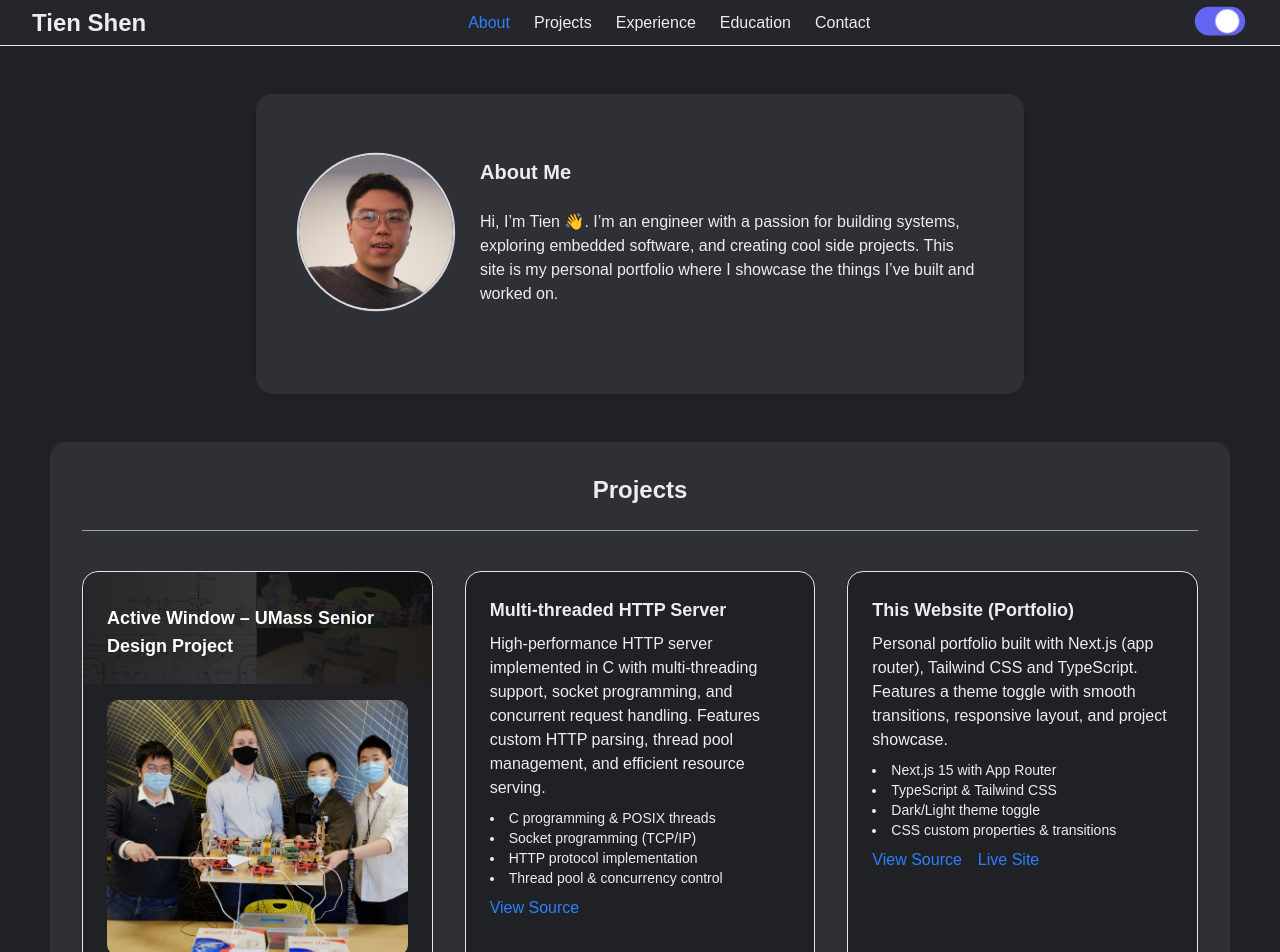
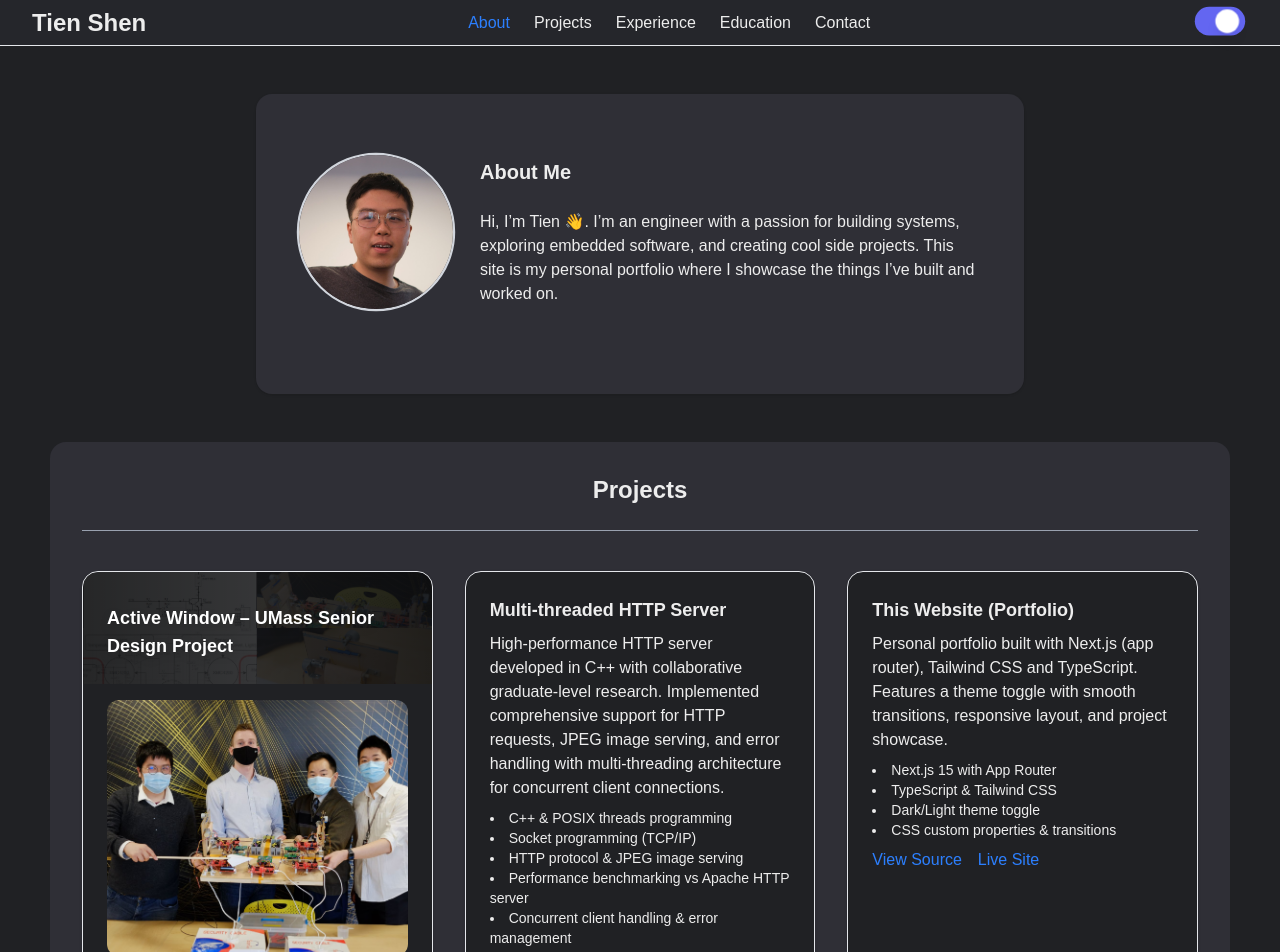
Before and after one commit to tienshen/tien-portfolio-website, a Next.js app: page / in a window 1280 px wide. Shown: the top 952 px of the page. Built offline with nearby package versions, Linux system fonts and the light colour scheme.

Commit message:
updated Multi-thread server project description

```diff
--- a/app/page.tsx
+++ b/app/page.tsx
@@ -72,12 +72,13 @@ export default function Home() {
 
           <div className="p-6 bg-[var(--background)] rounded-2xl shadow-sm border border-gray-200 dark:border-gray-700">
             <h3 className="text-lg font-bold mb-2">Multi-threaded HTTP Server</h3>
-            <p className="mb-2">High-performance HTTP server implemented in C with multi-threading support, socket programming, and concurrent request handling. Features custom HTTP parsing, thread pool management, and efficient resource serving.</p>
+            <p className="mb-2">High-performance HTTP server developed in C++ with collaborative graduate-level research. Implemented comprehensive support for HTTP requests, JPEG image serving, and error handling with multi-threading architecture for concurrent client connections.</p>
             <ul className="mb-2 list-disc list-inside text-sm">
-              <li>C programming & POSIX threads</li>
+              <li>C++ & POSIX threads programming</li>
               <li>Socket programming (TCP/IP)</li>
-              <li>HTTP protocol implementation</li>
-              <li>Thread pool & concurrency control</li>
+              <li>HTTP protocol & JPEG image serving</li>
+              <li>Performance benchmarking vs Apache HTTP server</li>
+              <li>Concurrent client handling & error management</li>
             </ul>
             <div className="flex flex-wrap gap-4">
               <a href="https://github.com/tienshen/Multi-threaded-Server-Project" target="_blank" rel="noopener noreferrer" className="text-blue-500 hover:underline">View Source</a>
```
